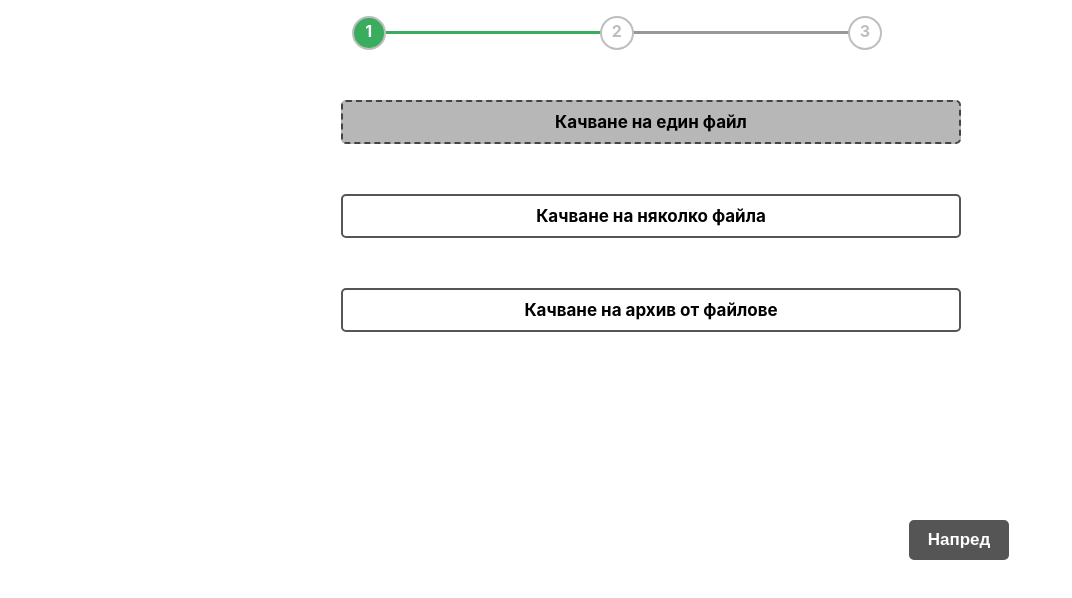
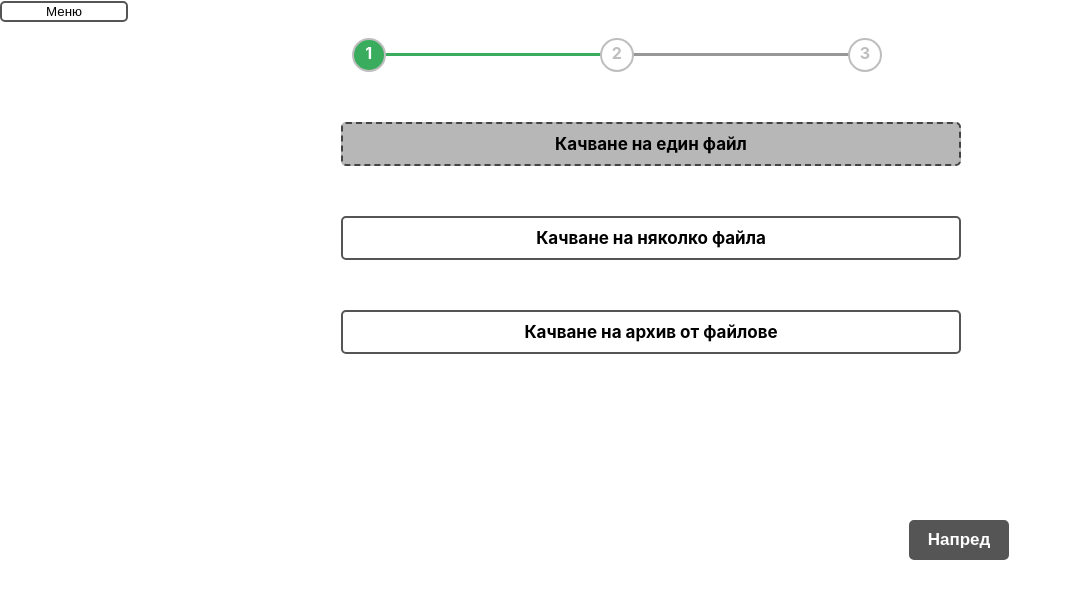
Before and after one commit to yoannakr/DataPanda, a React (Create React App) app in the folder src/DataPanda.UI/web/: page /fileUploader in a window 1280 px wide. Shown: the top 598 px of the page, without its empty margins (0-1072 px from the left). Built offline with nearby package versions, Linux system fonts and the light colour scheme.

Commit message:
Add button to menu

```diff
--- a/src/DataPanda.UI/web/src/components/FileUploader/FileUploader.module.scss
+++ b/src/DataPanda.UI/web/src/components/FileUploader/FileUploader.module.scss
@@ -27,3 +27,12 @@
   bottom: 30%;
   right: 20%;
 }
+
+.MenuButton {
+  width: 10%;
+  border: 2px solid #555555;
+  border-radius: 5px;
+  background-color: white;
+  color: black;
+  cursor: pointer;
+}
--- a/src/DataPanda.UI/web/src/components/FileUploader/FileUploader.tsx
+++ b/src/DataPanda.UI/web/src/components/FileUploader/FileUploader.tsx
@@ -3,7 +3,7 @@ import axios from "axios";
 import { fileOptions, IOption } from "models/option";
 import { platformTypes } from "models/platformType";
 import { fieldOfApplications } from "models/fieldOfApplication";
-import { useHistory } from "react-router-dom";
+import { Link, useHistory } from "react-router-dom";
 import { IEnrolment } from "../../models/enrolment";
 import styles from "./FileUploader.module.scss";
 import StepProgressBar from "./StepProgressBar/StepProgressBar";
@@ -98,6 +98,8 @@ const FileUploader = () => {
 		history.push("/");
 	};
 
+	result.push(<Link to="/"><button type="button" className={styles.MenuButton}>Меню</button></Link>);
+
 	switch (currentStep) {
 		case 1:
 			result.push(
```
